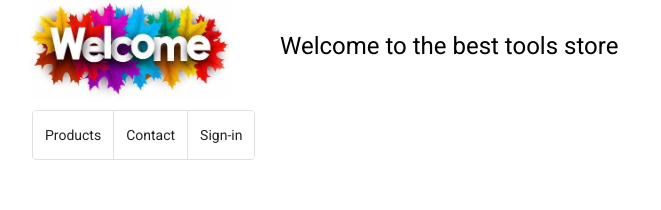
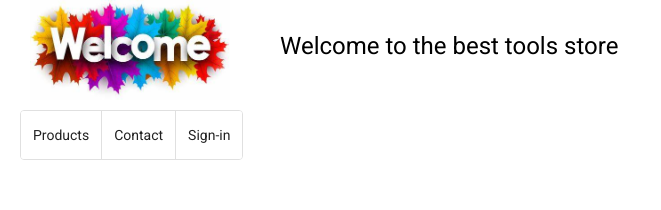
Before and after one commit to Cyrilinho973/studiStore, an Angular app: page / in a window 1280 px wide. Shown: the top 210 px of the page, without its empty margins (0-661 px from the left). Built offline with nearby package versions, Linux system fonts and the light colour scheme.

Commit message:
master clean

```diff
--- a/src/app/welcome/welcome.component.css
+++ b/src/app/welcome/welcome.component.css
@@ -14,7 +14,3 @@
   margin-top: 10px;
   margin-left: 20px;
 }
-
-mat-button-toggle-group {
-  margin-left: 12px;
-}
```
